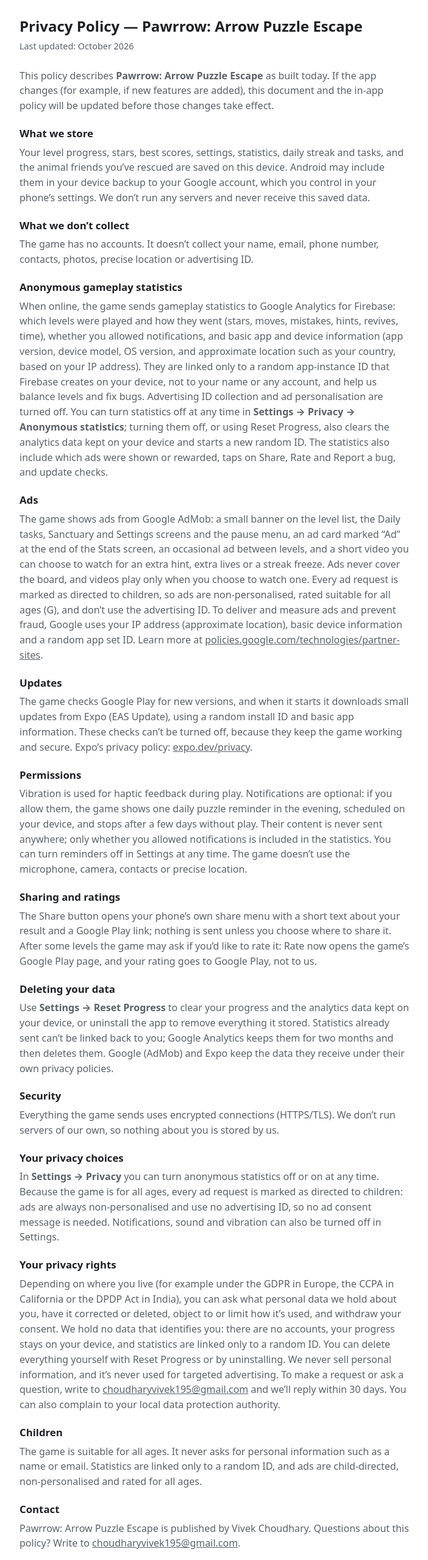
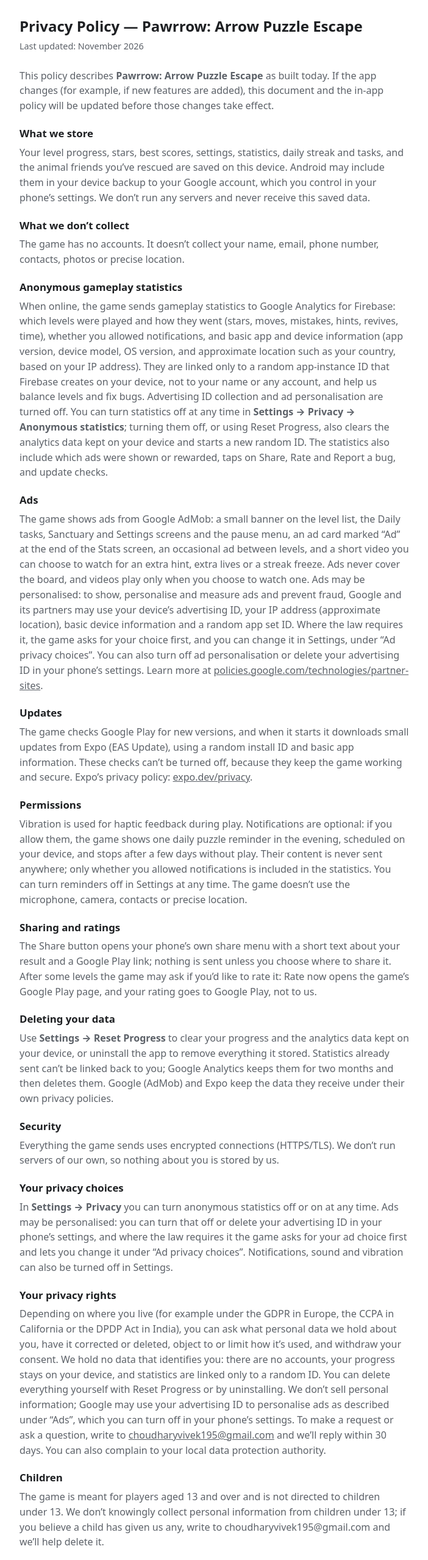
Before and after one commit to Vivdeveloper/new-arrow-puzzle-privacy, a plain HTML site: page index.html in a window 1280 px wide. Shown: the top 2558 px of the page at 61% size, without its empty margins (288-990 px from the left). Drawn offline with Linux system fonts and the light colour scheme.

Commit message:
Privacy policy and terms for a 13+ audience: ads may be personalised

```diff
--- a/index.html
+++ b/index.html
@@ -55,7 +55,7 @@
   <body>
     <main>
       <h1>Privacy Policy — Pawrrow: Arrow Puzzle Escape</h1>
-      <p class="updated">Last updated: October 2026</p>
+      <p class="updated">Last updated: November 2026</p>
       <p>
         This policy describes <strong>Pawrrow: Arrow Puzzle Escape</strong> as built today. If the app changes (for example,
         if new features are added), this document and the in-app policy will be updated before those changes take effect.
@@ -68,7 +68,7 @@
 
       <h2>What we don’t collect</h2>
       <p>
-        The game has no accounts. It doesn’t collect your name, email, phone number, contacts, photos, precise location or advertising ID.
+        The game has no accounts. It doesn’t collect your name, email, phone number, contacts, photos or precise location.
       </p>
 
       <h2>Anonymous gameplay statistics</h2>
@@ -78,7 +78,7 @@
 
       <h2>Ads</h2>
       <p>
-        The game shows ads from Google AdMob: a small banner on the level list, the Daily tasks, Sanctuary and Settings screens and the pause menu, an ad card marked “Ad” at the end of the Stats screen, an occasional ad between levels, and a short video you can choose to watch for an extra hint, extra lives or a streak freeze. Ads never cover the board, and videos play only when you choose to watch one. Every ad request is marked as directed to children, so ads are non-personalised, rated suitable for all ages (G), and don’t use the advertising ID. To deliver and measure ads and prevent fraud, Google uses your IP address (approximate location), basic device information and a random app set ID. Learn more at <a href="https://policies.google.com/technologies/partner-sites">policies.google.com/technologies/partner-sites</a>.
+        The game shows ads from Google AdMob: a small banner on the level list, the Daily tasks, Sanctuary and Settings screens and the pause menu, an ad card marked “Ad” at the end of the Stats screen, an occasional ad between levels, and a short video you can choose to watch for an extra hint, extra lives or a streak freeze. Ads never cover the board, and videos play only when you choose to watch one. Ads may be personalised: to show, personalise and measure ads and prevent fraud, Google and its partners may use your device’s advertising ID, your IP address (approximate location), basic device information and a random app set ID. Where the law requires it, the game asks for your choice first, and you can change it in Settings, under “Ad privacy choices”. You can also turn off ad personalisation or delete your advertising ID in your phone’s settings. Learn more at <a href="https://policies.google.com/technologies/partner-sites">policies.google.com/technologies/partner-sites</a>.
       </p>
 
       <h2>Updates</h2>
@@ -108,17 +108,17 @@
 
       <h2>Your privacy choices</h2>
       <p>
-        In <strong>Settings → Privacy</strong> you can turn anonymous statistics off or on at any time. Because the game is for all ages, every ad request is marked as directed to children: ads are always non-personalised and use no advertising ID, so no ad consent message is needed. Notifications, sound and vibration can also be turned off in Settings.
+        In <strong>Settings → Privacy</strong> you can turn anonymous statistics off or on at any time. Ads may be personalised: you can turn that off or delete your advertising ID in your phone’s settings, and where the law requires it the game asks for your ad choice first and lets you change it under “Ad privacy choices”. Notifications, sound and vibration can also be turned off in Settings.
       </p>
 
       <h2>Your privacy rights</h2>
       <p>
-        Depending on where you live (for example under the GDPR in Europe, the CCPA in California or the DPDP Act in India), you can ask what personal data we hold about you, have it corrected or deleted, object to or limit how it’s used, and withdraw your consent. We hold no data that identifies you: there are no accounts, your progress stays on your device, and statistics are linked only to a random ID. You can delete everything yourself with Reset Progress or by uninstalling. We never sell personal information, and it’s never used for targeted advertising. To make a request or ask a question, write to <a href="mailto:choudharyvivek195@gmail.com">choudharyvivek195@gmail.com</a> and we’ll reply within 30 days. You can also complain to your local data protection authority.
+        Depending on where you live (for example under the GDPR in Europe, the CCPA in California or the DPDP Act in India), you can ask what personal data we hold about you, have it corrected or deleted, object to or limit how it’s used, and withdraw your consent. We hold no data that identifies you: there are no accounts, your progress stays on your device, and statistics are linked only to a random ID. You can delete everything yourself with Reset Progress or by uninstalling. We don’t sell personal information; Google may use your advertising ID to personalise ads as described under “Ads”, which you can turn off in your phone’s settings. To make a request or ask a question, write to <a href="mailto:choudharyvivek195@gmail.com">choudharyvivek195@gmail.com</a> and we’ll reply within 30 days. You can also complain to your local data protection authority.
       </p>
 
       <h2>Children</h2>
       <p>
-        The game is suitable for all ages. It never asks for personal information such as a name or email. Statistics are linked only to a random ID, and ads are child-directed, non-personalised and rated for all ages.
+        The game is meant for players aged 13 and over and is not directed to children under 13. We don’t knowingly collect personal information from children under 13; if you believe a child has given us any, write to choudharyvivek195@gmail.com and we’ll help delete it.
       </p>
 
       <h2>Contact</h2>
```
Also changed, not shown: terms/index.html (+1 -1 lines).
